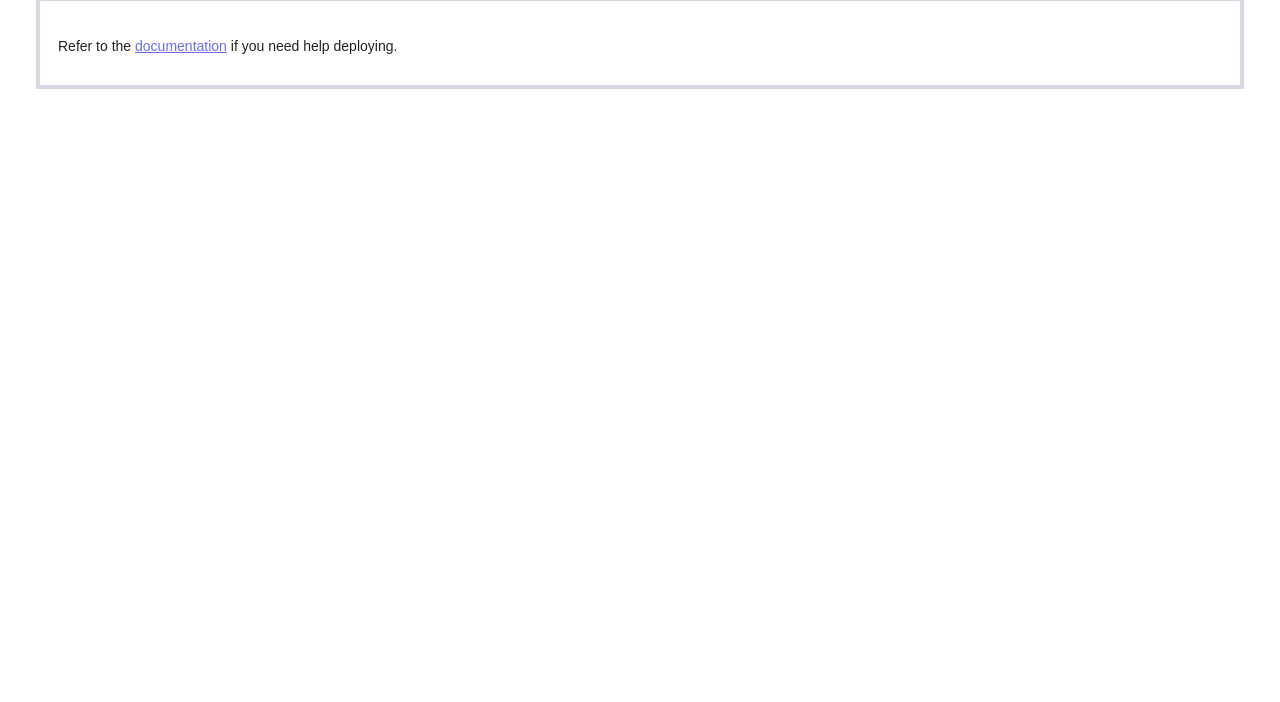
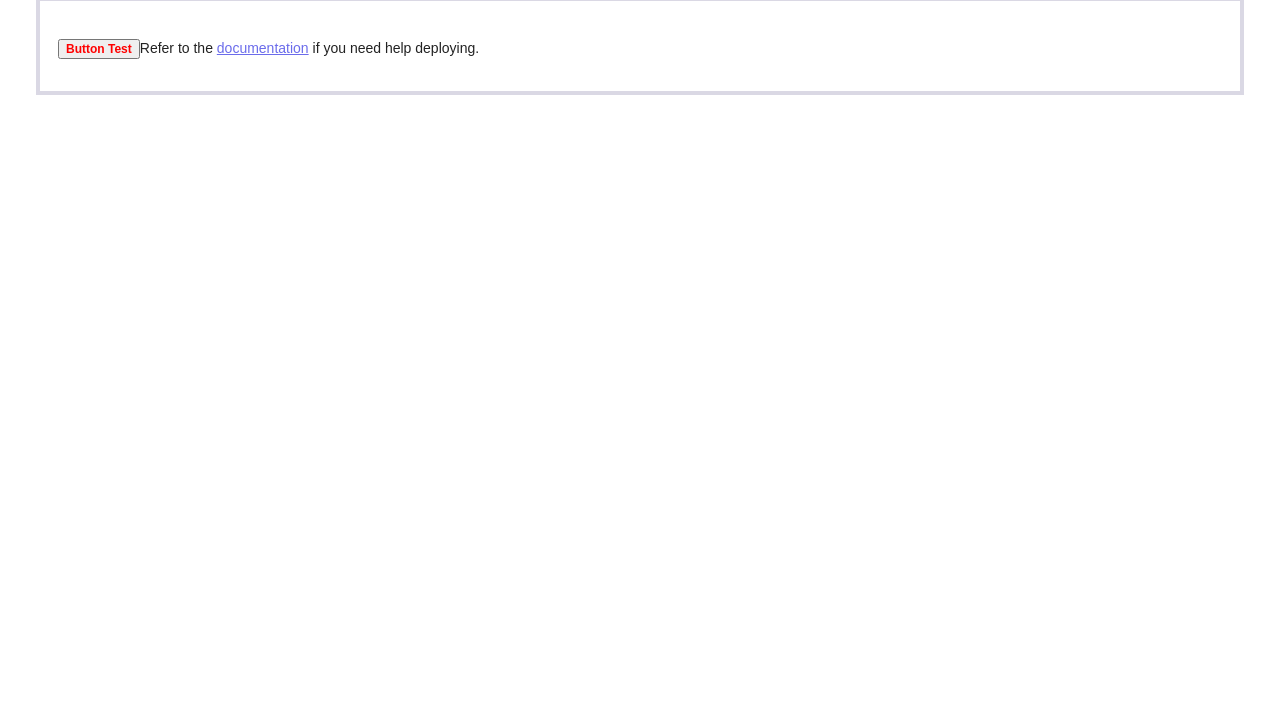
Before and after one commit to shahidql/pureHTML, a website: page index.html in a window 1280 px wide. Shown: the part 98-800 px from the top of the page. Drawn offline with Linux system fonts and the light colour scheme.

Commit message:
Update index.html

```diff
--- a/index.html
+++ b/index.html
@@ -61,6 +61,11 @@
             display: block;
             font-size: 11px;
             width: 100%; }
+                button {
+                color: red;
+                font-weight: bold;
+                        font-size: 12px;
+                }
     </style>
       </head>
       <body>
@@ -68,9 +73,8 @@
           <div class="section friendly">
             <h1><strong>Heroku!</strong></h1>
             <div class="article">
-              <p>Refer to the <a href="//devcenter.heroku.com/">documentation</a> if you need help deploying.</p>
+                    <p><button>Button Test</button>Refer to the <a href="//devcenter.heroku.com/">documentation</a> if you need help deploying.</p>
             </div>
           </div>
         </div>
-
     </body></html>
```
